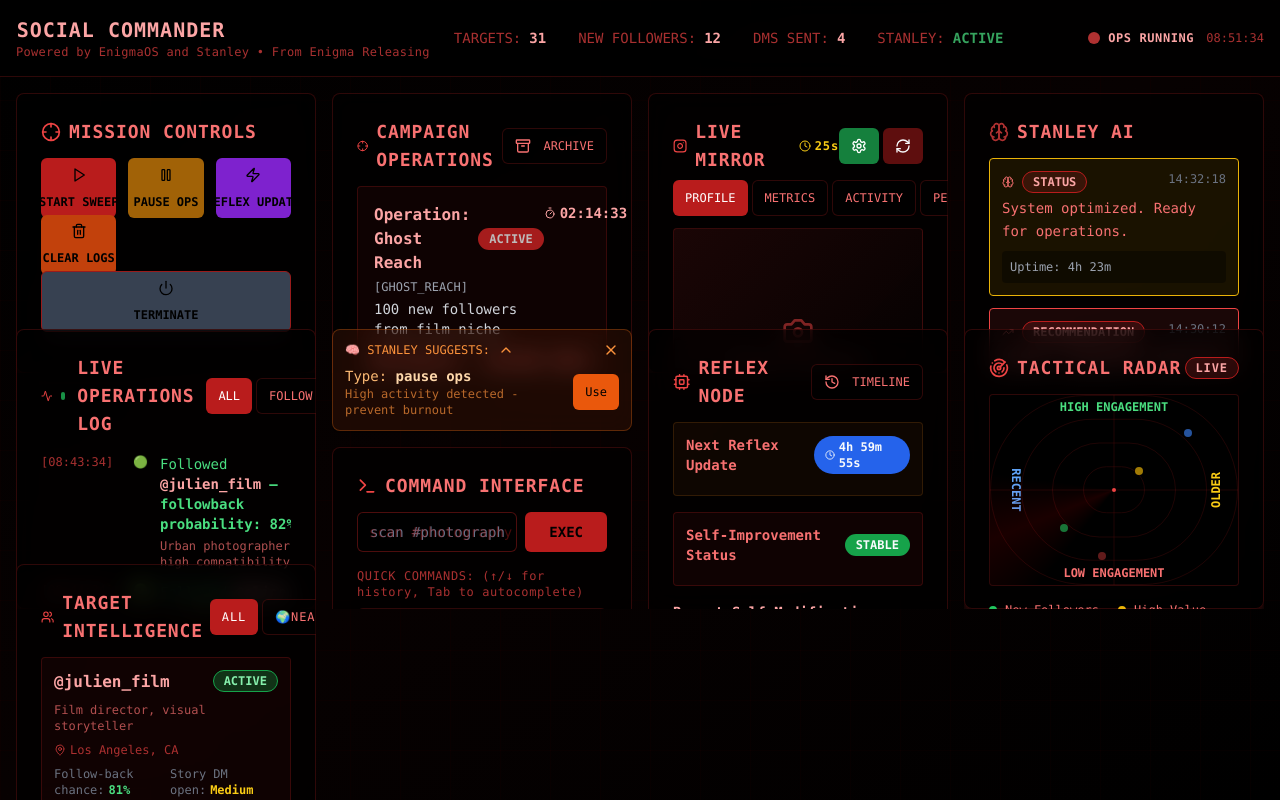
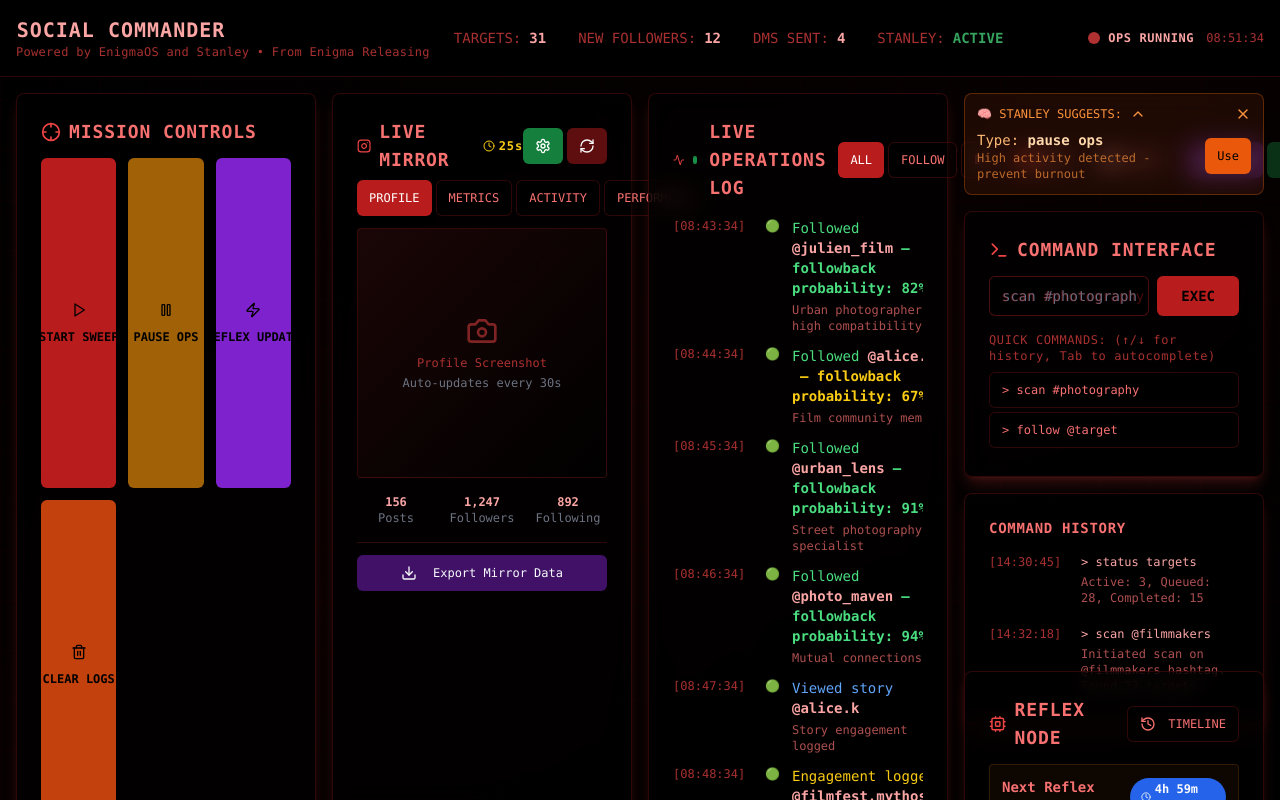
Before and after one commit to JulienEnigma/instacommand, a React (Vite) app: page / in a window 1280 px wide. Built offline with nearby package versions, Linux system fonts and the light colour scheme.

Commit message:
Fix: Extend components vertically
Adjusted component heights to fit the viewport, removing vertical scrolling.

```diff
--- a/src/pages/Dashboard.tsx
+++ b/src/pages/Dashboard.tsx
@@ -18,7 +18,7 @@ import { InstagramMirror } from "@/components/dashboard/InstagramMirror";
 
 const Dashboard = () => {
   return (
-    <div className="min-h-screen bg-black text-red-400 font-mono">
+    <div className="min-h-screen bg-black text-red-400 font-mono overflow-hidden">
       {/* Animated background with red grid */}
       <div className="fixed inset-0 bg-gradient-to-br from-black via-red-950/10 to-black">
         <div className="absolute inset-0 bg-[linear-gradient(rgba(255,0,0,0.03)_1px,transparent_1px),linear-gradient(90deg,rgba(255,0,0,0.03)_1px,transparent_1px)] bg-[size:50px_50px] animate-pulse"></div>
@@ -27,7 +27,7 @@ const Dashboard = () => {
       {/* Main content without scrolling */}
       <div className="relative z-10 h-screen flex flex-col">
         {/* Header with Live Stats and System Status */}
-        <div className="border-b border-red-800/30 bg-black/80 backdrop-blur-md">
+        <div className="border-b border-red-800/30 bg-black/80 backdrop-blur-md flex-shrink-0">
           <div className="flex items-center justify-between p-4">
             <div className="flex items-center space-x-6">
               <div className="flex flex-col">
@@ -44,38 +44,50 @@ const Dashboard = () => {
           </div>
         </div>
 
-        {/* Main dashboard content - no scroll area */}
+        {/* Main dashboard content - full height, no scroll */}
         <div className="flex-1 p-4 overflow-hidden">
-          {/* Compact 2-row grid layout */}
-          <div className="grid grid-cols-1 md:grid-cols-2 lg:grid-cols-3 xl:grid-cols-4 gap-4 h-full auto-rows-fr">
-            {/* Row 1 */}
-            <div className="h-[280px] overflow-auto">
+          {/* Full height grid layout */}
+          <div className="grid grid-cols-1 md:grid-cols-2 lg:grid-cols-3 xl:grid-cols-4 gap-4 h-full">
+            {/* Column 1 - Mission Controls (top) and Campaign Mode (bottom) */}
+            <div className="flex flex-col gap-4 h-full">
+              <div className="flex-1 min-h-0">
                 <MissionControls />
               </div>
-            <div className="h-[280px] overflow-auto">
+              <div className="flex-1 min-h-0">
                 <CampaignMode />
               </div>
-            <div className="h-[280px] overflow-auto">
+            </div>
+
+            {/* Column 2 - Instagram Mirror (top) and Stanley Interface (bottom) */}
+            <div className="flex flex-col gap-4 h-full">
+              <div className="flex-1 min-h-0">
                 <InstagramMirror />
               </div>
-            <div className="h-[280px] overflow-auto">
+              <div className="flex-1 min-h-0">
                 <StanleyInterface />
               </div>
+            </div>
 
-            {/* Row 2 */}
-            <div className="h-[280px] overflow-auto">
+            {/* Column 3 - Real Time Logs (full height) */}
+            <div className="h-full">
               <RealTimeLogs />
             </div>
-            <div className="h-[280px] overflow-auto">
+
+            {/* Column 4 - Command Interface (top), Reflex Node (middle), Tactical Radar (bottom) */}
+            <div className="flex flex-col gap-4 h-full">
+              <div className="flex-1 min-h-0">
                 <CommandInterface />
               </div>
-            <div className="h-[280px] overflow-auto">
+              <div className="flex-1 min-h-0">
                 <ReflexNode />
               </div>
-            <div className="h-[280px] overflow-auto lg:col-span-2 xl:col-span-1">
+              <div className="flex-1 min-h-0">
                 <TacticalRadar />
               </div>
-            <div className="h-[280px] overflow-auto lg:col-start-1 xl:col-start-auto">
+            </div>
+
+            {/* Column 5 - Target Intelligence (full height) */}
+            <div className="h-full lg:col-span-3 xl:col-span-1">
               <TargetIntelligence />
             </div>
           </div>
```
Lines whose indentation alone changed are shown as unchanged.
